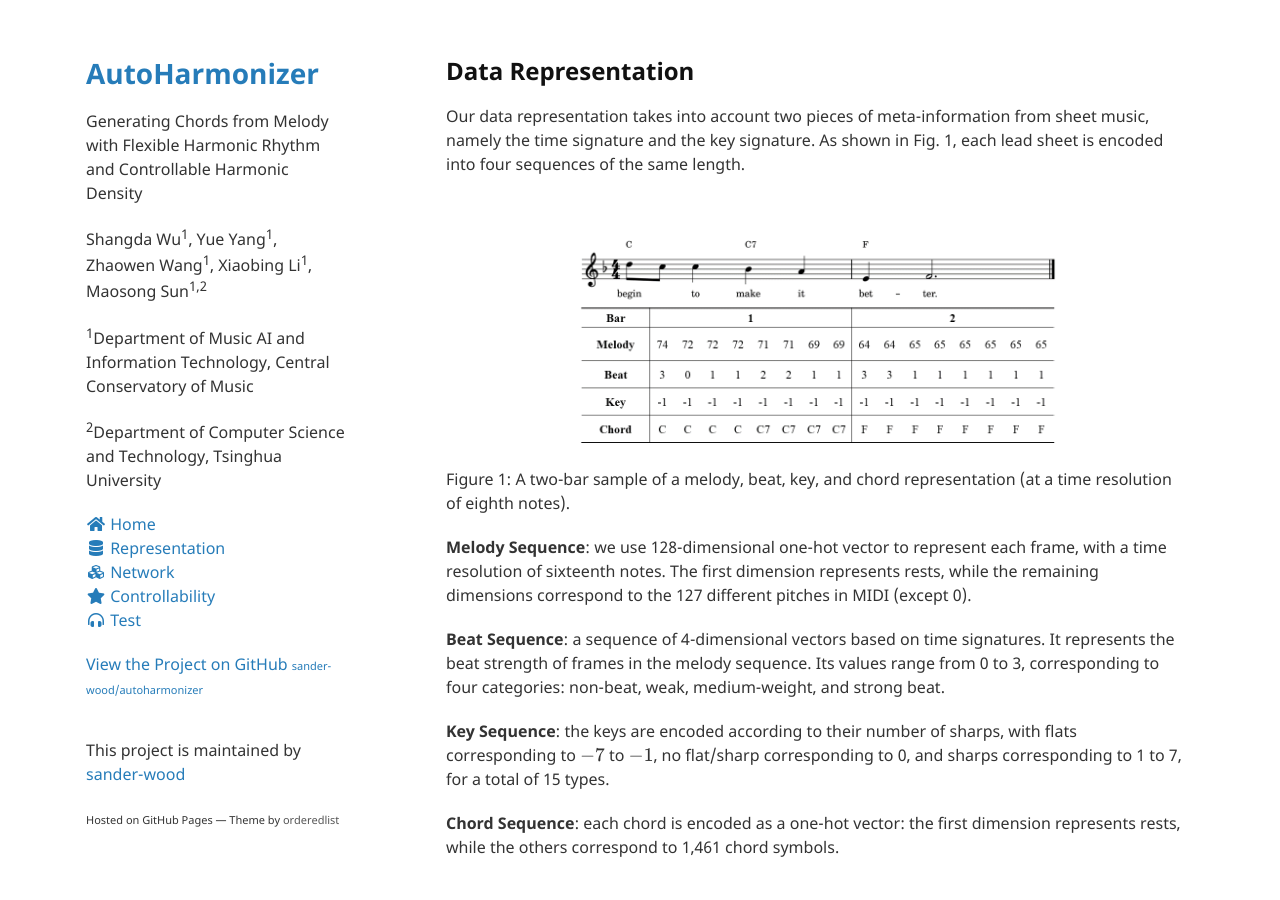
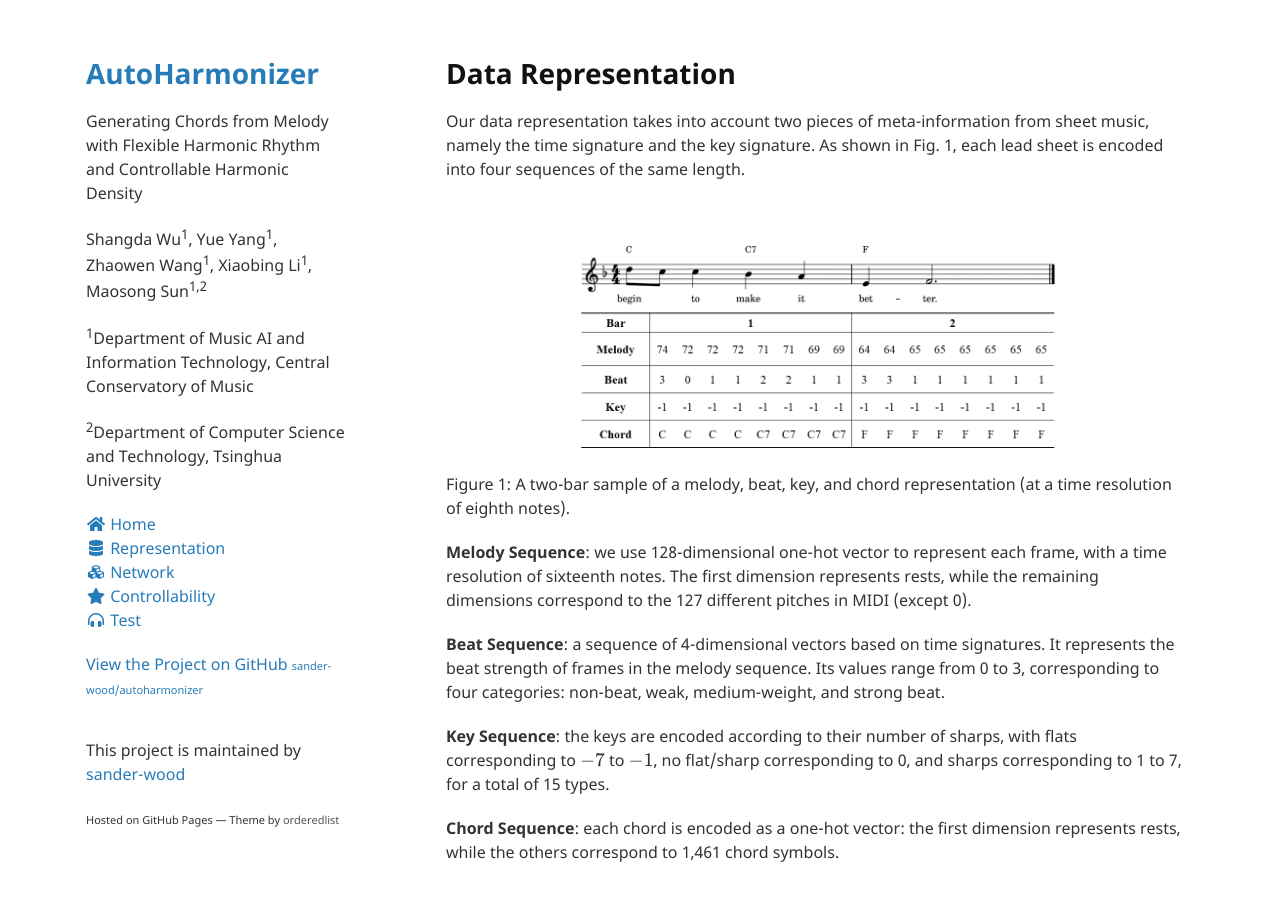
Before and after one commit to sander-wood/autoharmonizer, a Jekyll site: the page built from representation.md, in a window 1280 px wide. Built offline with Jekyll 4.4.1, drawn with Linux system fonts in a browser that asks for light colours; nearby versions of some CDN libraries; formulas are drawn with MathJax 3.

```diff
--- a/representation.md
+++ b/representation.md
@@ -13,7 +13,7 @@ title: Data Representation
     });
 </script>
 
-## Data Representation
+# Data Representation
 
 Our data representation takes into account two pieces of meta-information from sheet music, namely the time signature and the key signature. As shown in Fig. 1, each lead sheet is encoded into four sequences of the same length.
 
```
